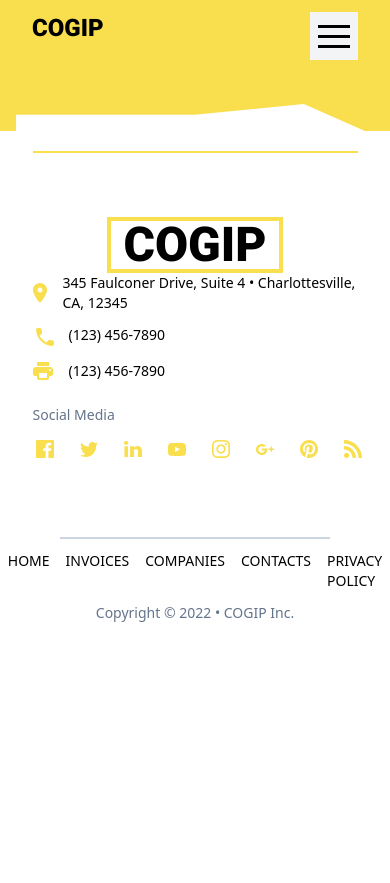
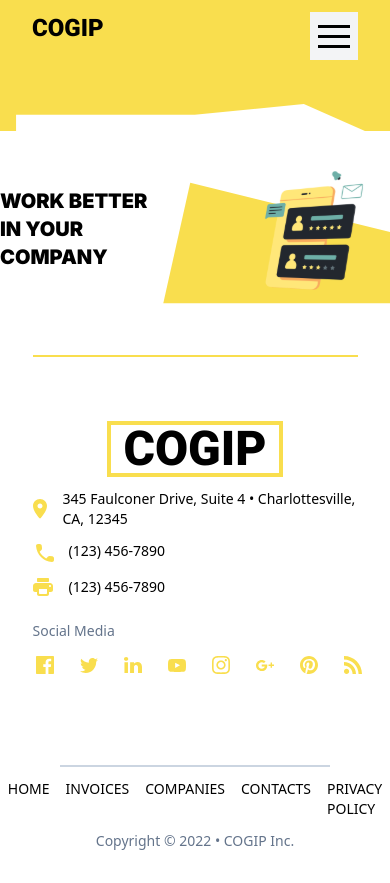
Before and after one commit to Taweria/Cogip_Project, a React (Vite) app in the folder cogip/: page / in a window 390 px wide. Before the commit the page ends 844 px from the top, so only its background shows below. Built offline with nearby package versions, Linux system fonts and the light colour scheme.

Commit message:
Add responsive to work better component

```diff
--- a/cogip/src/App.jsx
+++ b/cogip/src/App.jsx
@@ -1,6 +1,7 @@
 import {createBrowserRouter, RouterProvider} from "react-router-dom";
 import Header from "./layouts/header.jsx";
 import Footer from "./layouts/footer.jsx";
+import WorkBetter from "./components/workbetter.jsx";
 
 
 const router = createBrowserRouter([
@@ -9,6 +10,7 @@ const router = createBrowserRouter([
         element: (
             <>
                 <Header/>
+                <WorkBetter/>
                 <Footer/>
             </>
         ),
--- a/cogip/src/components/workbetter.jsx
+++ b/cogip/src/components/workbetter.jsx
@@ -4,10 +4,10 @@ import workBetter from '../assets/work-better.svg';
 const WorkBetter = () => {
     return (
         <div className="flex flex-row my-10">
-            <div className="w-5/12 text-xl my-4">
-                <h2 className="font-black">WORK BETTER IN YOUR COMPANY</h2>
+            <div className="w-5/12 text-xl my-4 md:text-7xl md:my-28">
+                <h2 className="font-black font-inter">WORK BETTER IN YOUR COMPANY</h2>
             </div>
-            <div className="relative w-7/12 h-36">
+            <div className="relative w-7/12 h-36 md:h-screen">
                 <img src={rect17} alt="rect" className="absolute w-full h-full bottom-0"/>
                 <img src={workBetter} alt="work" className="absolute w-8/12 top-0 right-0"/>
             </div>
--- a/cogip/src/layouts/footer.jsx
+++ b/cogip/src/layouts/footer.jsx
@@ -19,7 +19,7 @@ export default function Footer() {
             <div className="flex flex-col justify-center items-center">
                 <div className="flex flex-col justify-center items-center md:flex-row md:gap-48 md:items-start my-16">
                     <h1 className="border-4 divide-solid border-yellow px-3 font-black text-5xl font-roboto"> COGIP </h1>
-                    <div className="flex flex-col gap-y-3">
+                    <div className="flex flex-col gap-y-3 my-3">
                         <div className="flex flex-row gap-4">
                             <img src={location} alt="location" />
                             <p className="text-sm">345 Faulconer Drive, Suite 4 • Charlottesville, CA, 12345</p>
```
